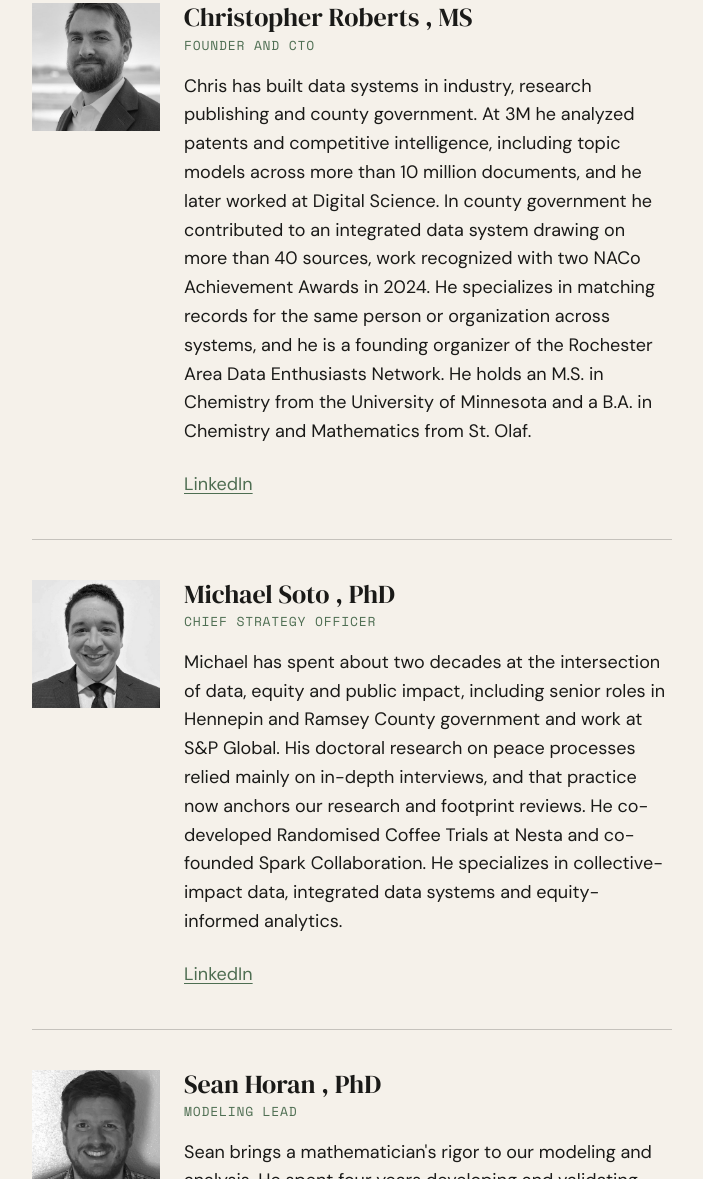
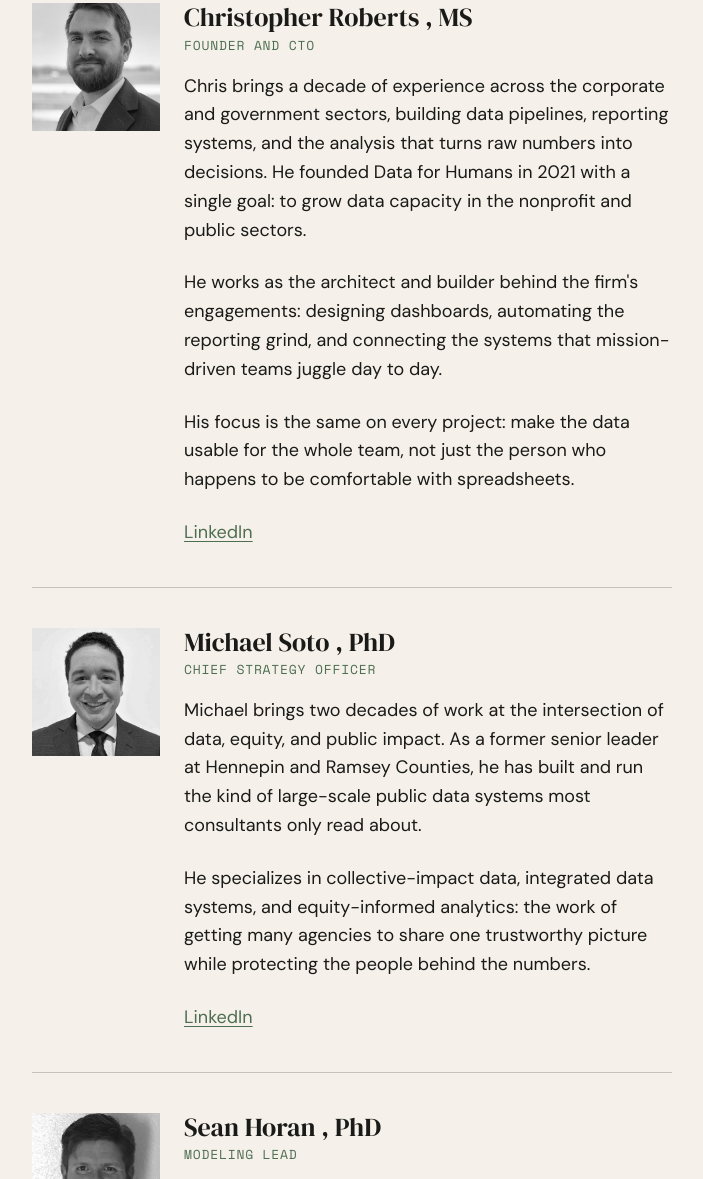
Before and after one commit to DataForHumans/dfh-website, an Astro site: page /about in a window 1280 px wide. Shown: the part 685-1864 px from the top of the page, without its empty margins (392-1095 px from the left). Built offline with nearby package versions, Linux system fonts and the light colour scheme; Astro itself is replaced by a stand-in of ours.

Commit message:
Restore Chris's and Michael's bios from the WordPress About page
Co-Authored-By: Claude Opus 5.5 <noreply@anthropic.com>

```diff
--- a/src/data/team.yaml
+++ b/src/data/team.yaml
@@ -3,6 +3,7 @@
 #
 # Photos live in src/assets/team/ and are added in the `photo` field as a path
 # relative to this file, e.g. ../assets/team/eishna-ranganathan.jpg.
+# In a bio, a blank line starts a new paragraph.
 # `photoAlt` is required whenever `photo` is set.
 
 - id: chris-roberts
@@ -14,18 +15,20 @@
   credentials: MS
   role: Founder and CTO
   order: 1
-  # Confirm: Chris to approve this bio before launch (spec open item).
+  # From the WordPress About page, with dashes replaced (Nov 25, 2026).
+  # Blank lines separate paragraphs.
   bio: >-
-    Chris has built data systems in industry, research publishing and county
-    government. At 3M he analyzed patents and competitive intelligence,
-    including topic models across more than 10 million documents, and he later
-    worked at Digital Science. In county government he contributed to an
-    integrated data system drawing on more than 40 sources, work recognized
-    with two NACo Achievement Awards in 2024. He specializes in matching records
-    for the same person or organization across systems, and he is a founding
-    organizer of the Rochester Area Data Enthusiasts Network. He holds an M.S.
-    in Chemistry from the University of Minnesota and a B.A. in Chemistry and
-    Mathematics from St. Olaf.
+    Chris brings a decade of experience across the corporate and government
+    sectors, building data pipelines, reporting systems, and the analysis that
+    turns raw numbers into decisions. He founded Data for Humans in 2021 with a
+    single goal: to grow data capacity in the nonprofit and public sectors.
+
+    He works as the architect and builder behind the firm's engagements:
+    designing dashboards, automating the reporting grind, and connecting the
+    systems that mission-driven teams juggle day to day.
+
+    His focus is the same on every project: make the data usable for the whole
+    team, not just the person who happens to be comfortable with spreadsheets.
 
 - id: michael-soto
   photo: ../assets/team/michael-soto.jpg
@@ -35,15 +38,16 @@
   credentials: PhD
   role: Chief Strategy Officer
   order: 2
+  # From the WordPress About page, with dashes replaced (Nov 25, 2026).
   bio: >-
-    Michael has spent about two decades at the intersection of data, equity and
-    public impact, including senior roles in Hennepin and Ramsey County
-    government and work at S&P Global. His doctoral research on peace processes
-    relied mainly on in-depth interviews, and that practice now anchors our
-    research and footprint reviews. He co-developed Randomised Coffee Trials at
-    Nesta and co-founded Spark Collaboration. He specializes in
-    collective-impact data, integrated data systems and equity-informed
-    analytics.
+    Michael brings two decades of work at the intersection of data, equity, and
+    public impact. As a former senior leader at Hennepin and Ramsey Counties, he
+    has built and run the kind of large-scale public data systems most
+    consultants only read about.
+
+    He specializes in collective-impact data, integrated data systems, and
+    equity-informed analytics: the work of getting many agencies to share one
+    trustworthy picture while protecting the people behind the numbers.
 
 - id: sean-horan
   photo: ../assets/team/sean-horan.jpg
--- a/src/pages/about/index.astro
+++ b/src/pages/about/index.astro
@@ -41,7 +41,7 @@ if (!collider?.data.url) throw new Error('About page needs the collider-spotligh
                 {p.data.credentials && <>, {p.data.credentials}</>}
               </h3>
               <p class="person__role mono">{p.data.role}</p>
-              <p>{p.data.bio}</p>
+              {p.data.bio.split(/\n+/).map((para) => <p>{para}</p>)}
               {p.data.linkedin && (
                 <p>
                   <a href={p.data.linkedin}>
```
